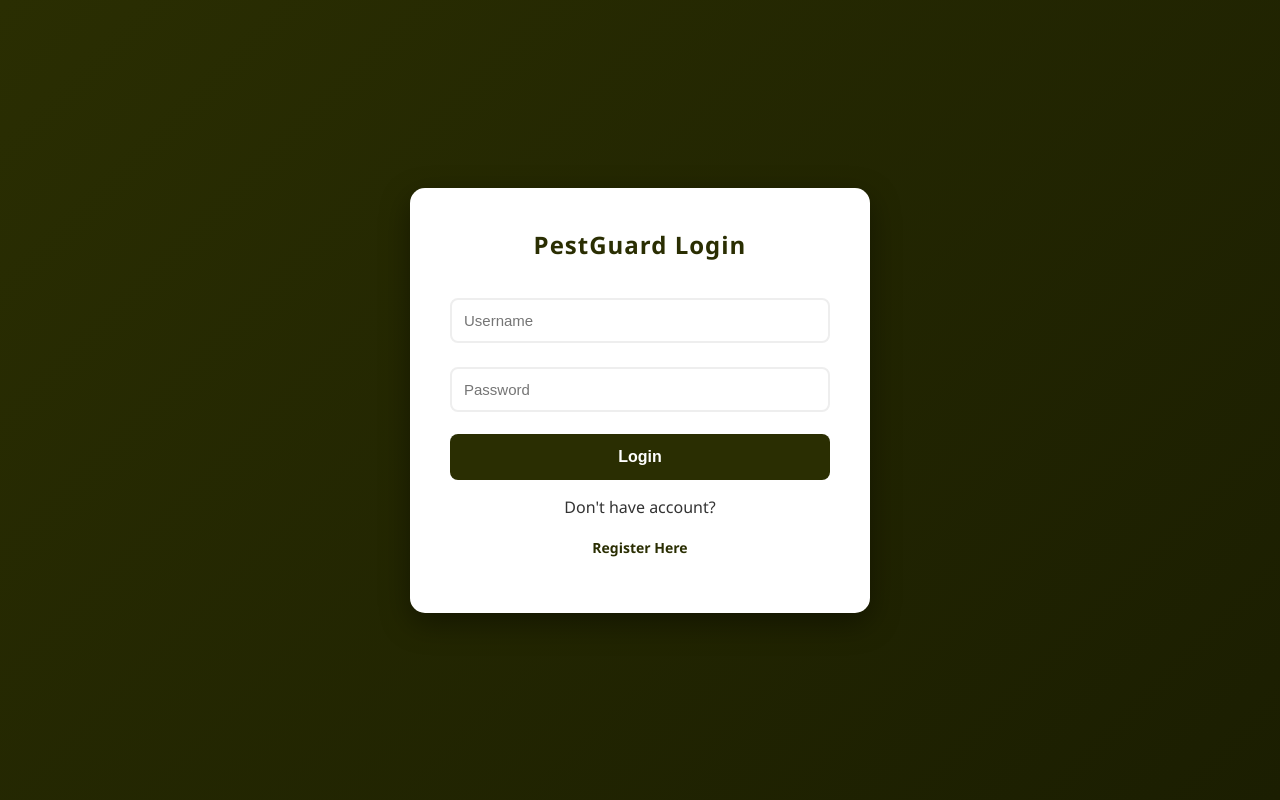
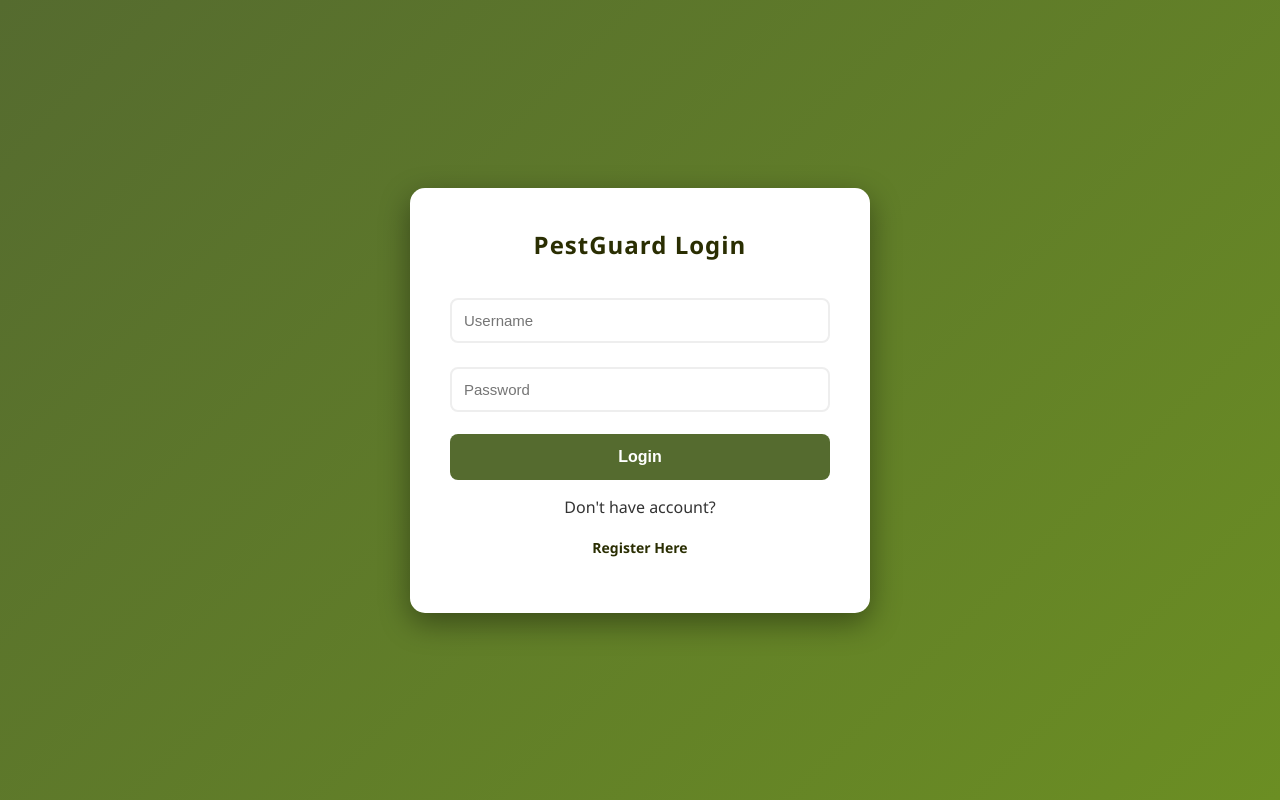
Before and after one commit to DikshaShitole/Pestguard-Render, a Flask app: page / in a window 1280 px wide. Run offline with Flask 3, Linux system fonts and the light colour scheme; some libraries are stand-ins or nearby versions.

Commit message:
Update style.css

```diff
--- a/static/css/style.css
+++ b/static/css/style.css
@@ -4,7 +4,7 @@ body {
     padding: 0;
     font-family: 'Segoe UI', Tahoma, Geneva, Verdana, sans-serif;
     /* Using a gradient of your Dark Olive color */
-    background: linear-gradient(135deg, #2A2E02 0%, #1B1E01 100%);
+    background: linear-gradient(135deg, #556B2F 0%, #6B8E23 100%);
     height: 100vh;
     display: flex;
     justify-content: center;
@@ -66,7 +66,7 @@ input:focus {
 button {
     width: 100%;
     padding: 14px;
-    background: #2A2E02; /* Primary Dark Olive */
+    background:#556B2F; /* Primary Dark Olive */
     color: white;
     border: none;
     border-radius: 8px;
```
